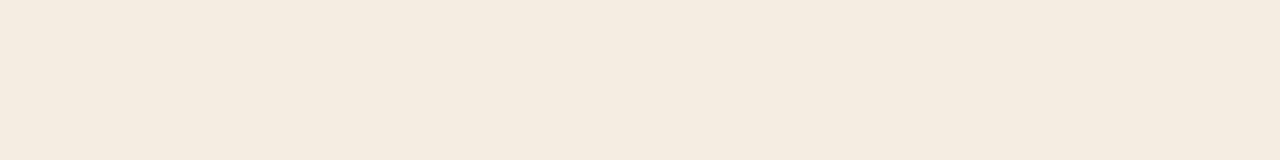
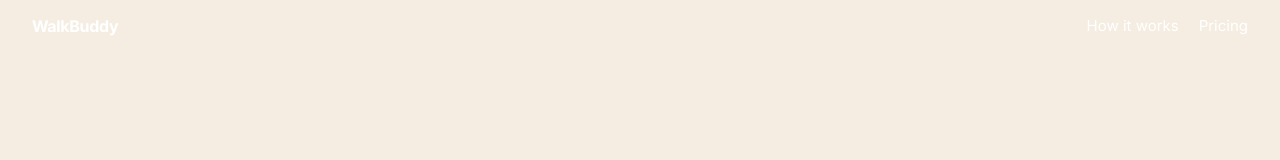
Before and after one commit to AEGIS-OSX/walkbuddy, a Next.js app: page / in a window 1280 px wide. Shown: the top 160 px of the page. Built offline with nearby package versions, Linux system fonts and the light colour scheme.

Commit message:
feat: Layout and metadata [worker-coder via sterling]

```diff
--- a/app/layout.tsx
+++ b/app/layout.tsx
@@ -1,15 +1,135 @@
-import type { Metadata } from 'next';
-import './globals.css';
+import type { Metadata } from "next";
+import type { ReactNode } from "react";
+import "./globals.css";
+
+const title = "WalkBuddy — Book a background-checked dog walker in 30 seconds";
+const description =
+  "Check availability by ZIP, book reliable local walkers, and get live GPS and photo updates. Join the waitlist for early access.";
+const canonicalUrl = "https://walkbuddy.app";
+const socialProofImage =
+  "https://zkvkbpxrxnfynqqeytke.supabase.co/storage/v1/object/public/marketing-assets/walkbuddy/cleo/1779136750624-social_proof.png";
 
 export const metadata: Metadata = {
-  title: 'walkbuddy',
-  description: 'AEGIS-generated project',
+  title,
+  description,
+  alternates: {
+    canonical: canonicalUrl,
+  },
+  openGraph: {
+    title,
+    description,
+    url: canonicalUrl,
+    siteName: "WalkBuddy",
+    images: [socialProofImage],
+    type: "website",
+  },
+  twitter: {
+    card: "summary_large_image",
+    title,
+    description,
+    images: [socialProofImage],
+  },
 };
 
-export default function RootLayout({ children }: { children: React.ReactNode }) {
+export default function RootLayout({ children }: { children: ReactNode }) {
   return (
     <html lang="en">
-      <body>{children}</body>
+      <body>
+        <nav
+          role="navigation"
+          aria-label="Primary navigation"
+          style={{
+            position: "sticky",
+            top: 0,
+            zIndex: 50,
+            display: "flex",
+            alignItems: "center",
+            justifyContent: "space-between",
+            gap: "1rem",
+            padding: "0.875rem clamp(1rem, 4vw, 2rem)",
+            color: "var(--color-text)",
+            background: "var(--color-background)",
+          }}
+        >
+          <a
+            href="#content"
+            aria-label="WalkBuddy home"
+            className="walkbuddy-nav-link walkbuddy-brand"
+            style={{
+              color: "var(--color-text)",
+              font: "inherit",
+              fontWeight: 700,
+              letterSpacing: "-0.02em",
+              textDecoration: "none",
+              outlineColor: "var(--color-accent)",
+              outlineOffset: 2,
+            }}
+          >
+            WalkBuddy
+          </a>
+          <div
+            aria-label="Page sections"
+            style={{
+              display: "flex",
+              alignItems: "center",
+              gap: "clamp(0.75rem, 2vw, 1.25rem)",
+              fontSize: "0.9375rem",
+            }}
+          >
+            <a
+              href="#how-it-works"
+              className="walkbuddy-nav-link"
+              style={{
+                color: "var(--color-text)",
+                textDecoration: "none",
+                outlineColor: "var(--color-accent)",
+                outlineOffset: 2,
+              }}
+            >
+              How it works
+            </a>
+            <a
+              href="#pricing"
+              className="walkbuddy-nav-link"
+              style={{
+                color: "var(--color-text)",
+                textDecoration: "none",
+                outlineColor: "var(--color-accent)",
+                outlineOffset: 2,
+              }}
+            >
+              Pricing
+            </a>
+          </div>
+        </nav>
+        <main id="content" role="main">
+          {children}
+        </main>
+        <style>{`
+          .walkbuddy-nav-link {
+            border-radius: 0.375rem;
+            transition: color 180ms ease-out, text-decoration-color 180ms ease-out;
+          }
+
+          .walkbuddy-nav-link:hover {
+            text-decoration-line: underline;
+            text-decoration-color: var(--color-accent);
+            text-decoration-thickness: 0.08em;
+            text-underline-offset: 0.2em;
+          }
+
+          .walkbuddy-nav-link:focus-visible {
+            outline: 2px solid var(--color-accent);
+            outline-offset: 2px;
+          }
+
+          @media (prefers-reduced-motion: reduce) {
+            .walkbuddy-nav-link {
+              transition: none;
+            }
+          }
+        `}</style>
+      </body>
     </html>
   );
 }
```
